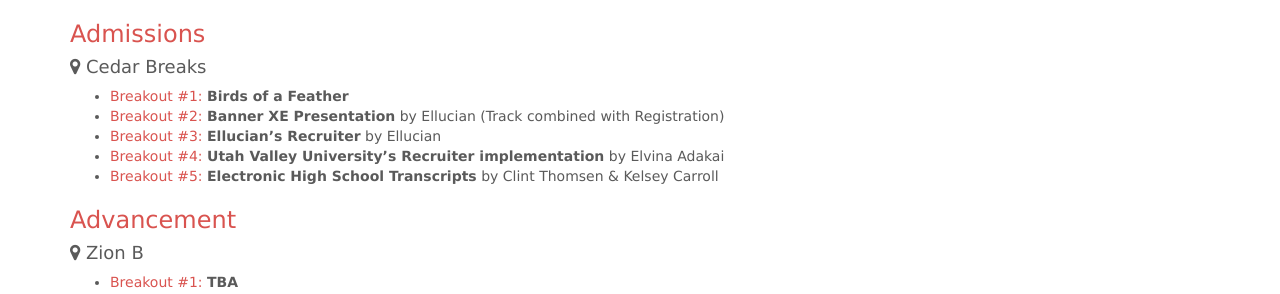
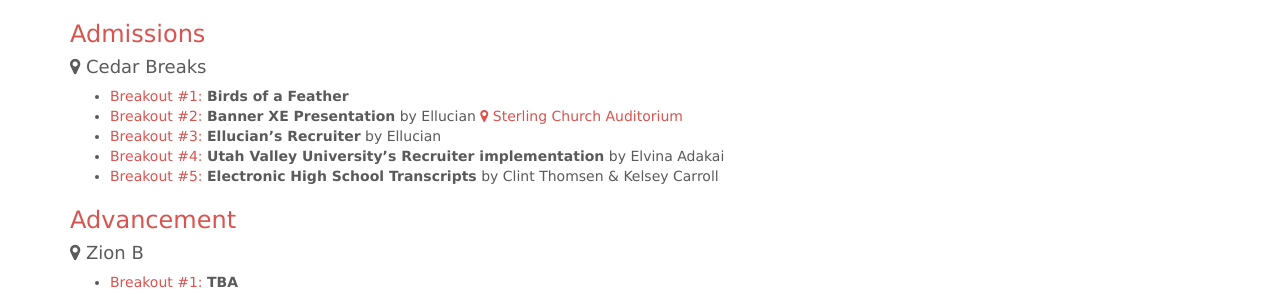
Before and after one commit to ubug/ubug.github.io, a Jekyll site: the page built from schedule/index.md, in a window 1280 px wide and 1400 px high, scrolled down 1044 px. Shown: the part 152-446 px from the top of the window. Built offline with Jekyll 4.4.1, drawn with Linux system fonts in a browser that asks for light colours; nearby versions of some CDN libraries; Markdown is read by kramdown in place of the engine named in the settings; some of the changed text lies outside the part shown.

Commit message:
Location of Banner XE presentation.

```diff
--- a/schedule/index.md
+++ b/schedule/index.md
@@ -40,7 +40,7 @@
 #### <i class="fa fa-map-marker"></i> Cedar Breaks
 
 * <span class="text-primary">Breakout #1:</span> **Birds of a Feather**
-* <span class="text-primary">Breakout #2:</span> **Banner XE Presentation** by Ellucian (Track combined with Registration)
+* <span class="text-primary">Breakout #2:</span> **Banner XE Presentation** by Ellucian <span class="text-primary"><i class="fa fa-map-marker"></i> Sterling Church Auditorium </span>
 * <span class="text-primary">Breakout #3:</span> **Ellucian's Recruiter** by Ellucian
 * <span class="text-primary">Breakout #4:</span> **Utah Valley University's Recruiter implementation** by Elvina Adakai
 * <span class="text-primary">Breakout #5:</span> **Electronic High School Transcripts** by Clint Thomsen & Kelsey Carroll
@@ -109,7 +109,7 @@
 #### <i class="fa fa-map-marker"></i> Brian Head
 
 * <span class="text-primary">Breakout #1:</span> **Register Using Degree Works Student Plan** by Robert Johnson UVU
-* <span class="text-primary">Breakout #2:</span> **Banner XE - Ellucian Presentation** (Track combined with Admissions)
+* <span class="text-primary">Breakout #2:</span> **Banner XE - Ellucian Presentation** <span class="text-primary"><i class="fa fa-map-marker"></i> Sterling Church Auditorium </span>
 * <span class="text-primary">Breakout #3:</span> **Graduation Made Simpler From Start to Finish** by Kristin Wiggins and Sheila Johnson SUU
 * <span class="text-primary">Breakout #4:</span> **TBA**
 * <span class="text-primary">Breakout #5:</span> **Birds of a Feather**
```
